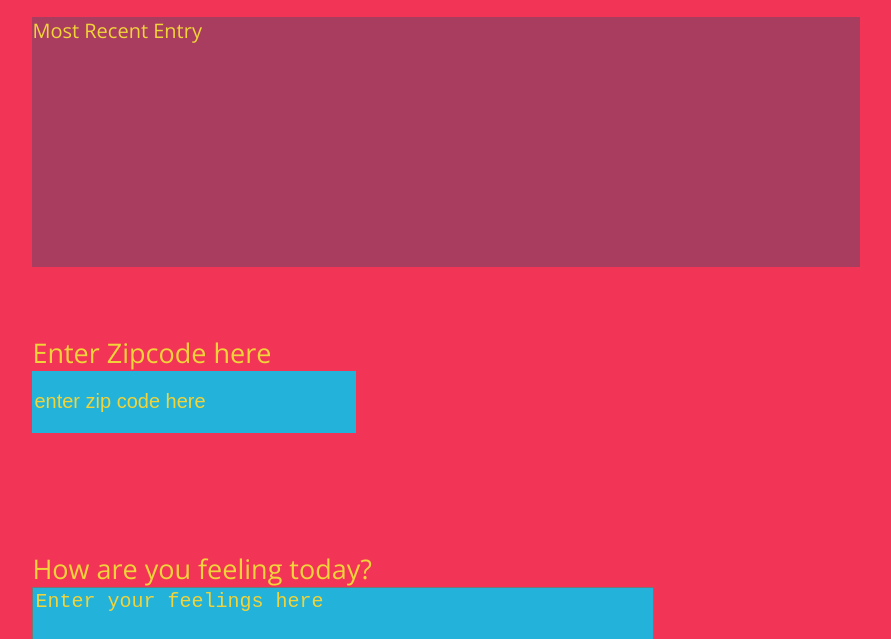
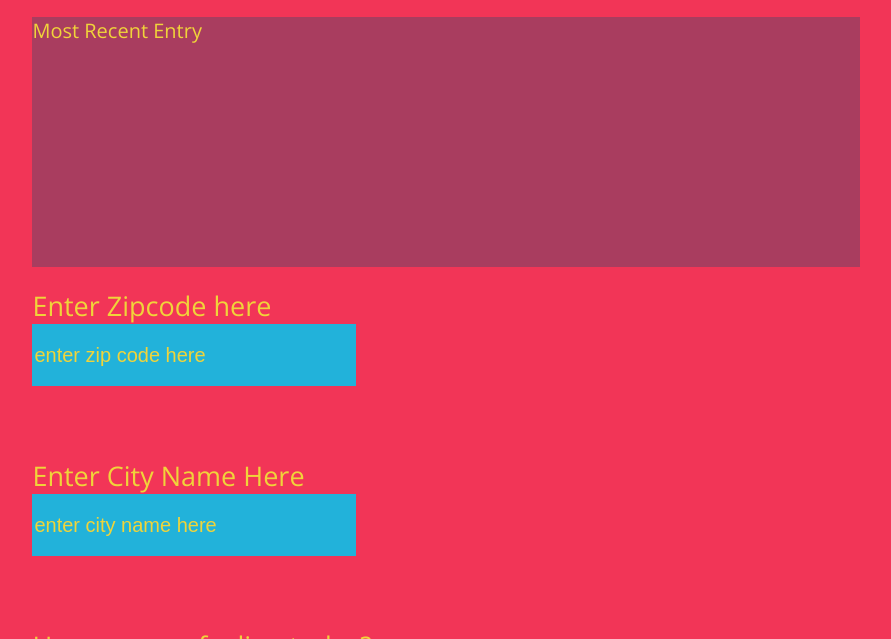
Before and after one commit to AhmedBasem20/Weather-Forecast, a website: page website/index.html in a window 1280 px wide. Shown: the part 161-800 px from the top of the page, without its empty margins (194-1085 px from the left). Drawn offline with nearby package versions, Linux system fonts and the light colour scheme.

Commit message:
Add search by city name feature

```diff
--- a/website/index.html
+++ b/website/index.html
@@ -25,6 +25,10 @@
     <label for="zip">Enter Zipcode here</label>
     <input type="text" id="zip" placeholder="enter zip code here">
   </div>
+ <div class ="holder zip">
+    <label for="cname">Enter City Name Here</label>
+    <input type="text" id="cname" placeholder="enter city name here">
+  </div>
   <div class ="holder feel">
     <label for="feelings">How are you feeling today?</label>
     <textarea class= "myInput" id="feelings" placeholder="Enter your feelings here" rows="9" cols="50"></textarea>
```
